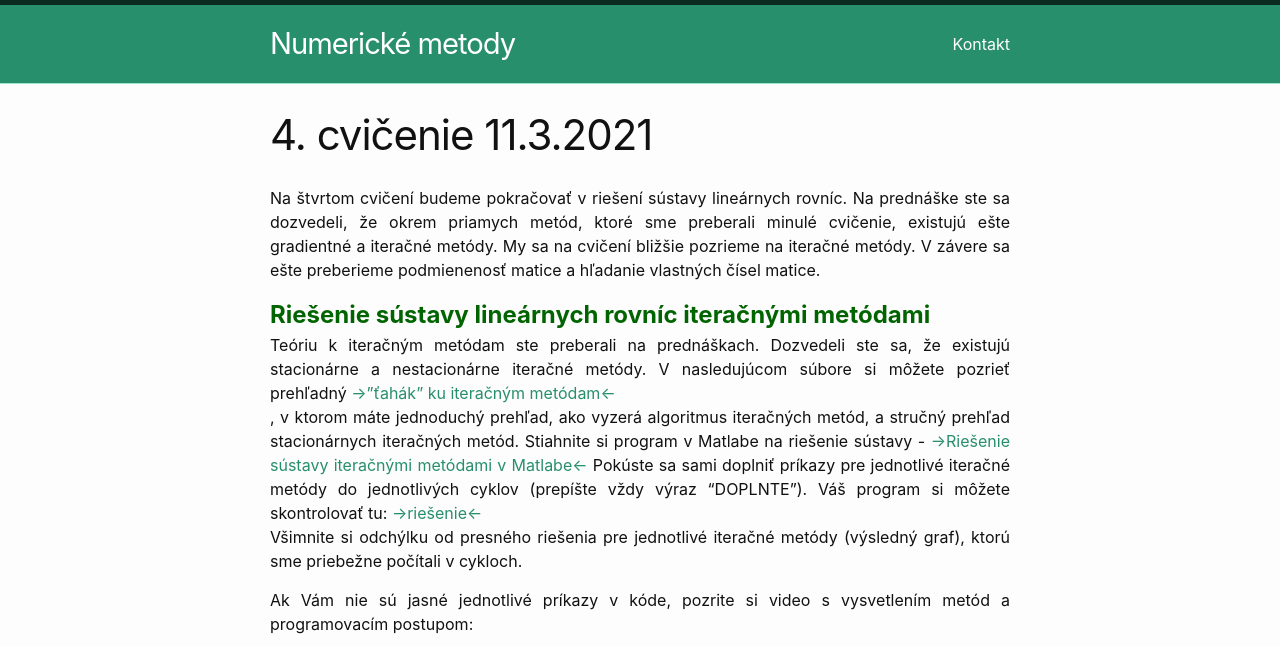
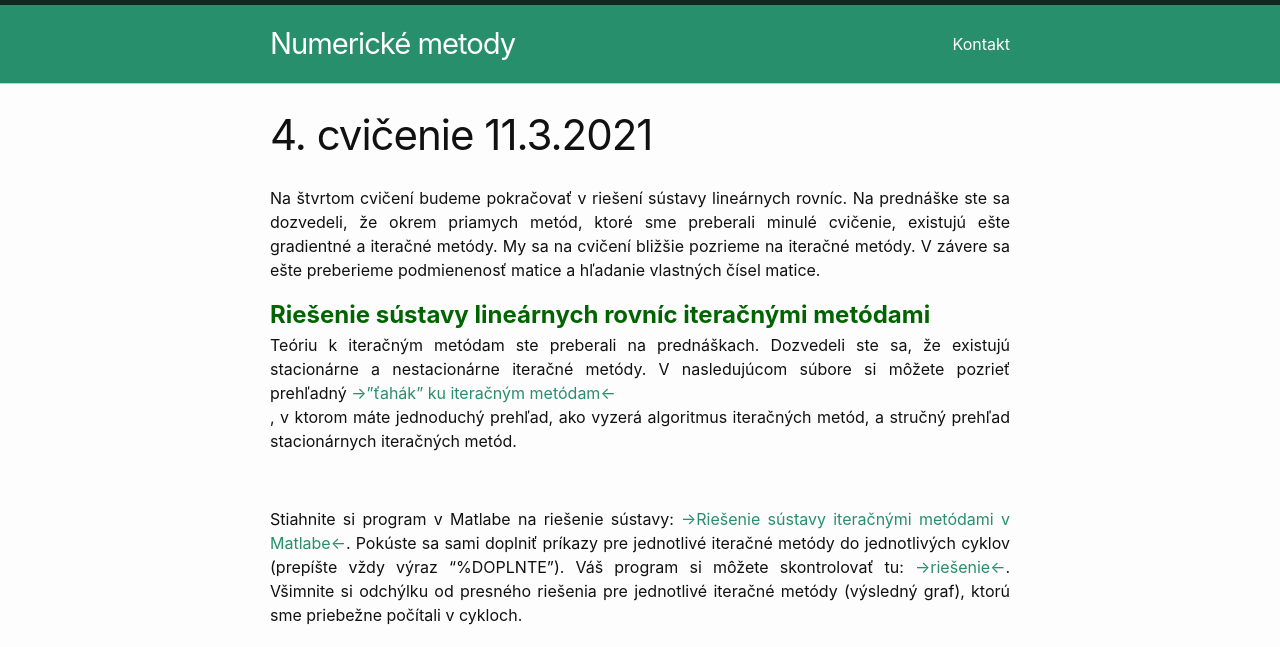
Before and after one commit to maslarova/maslarova.github.io, a Jekyll site: the page built from _posts/2021-03-11-cvicenie4.md, in a window 1280 px wide and 900 px high, cut to the strip 0-647 px from the top of the window. Built offline with Jekyll 4.4.1, drawn with Linux system fonts in a browser that asks for light colours.

Commit message:
2021-03-11-cvicenie4.md

```diff
--- a/_posts/2021-03-11-cvicenie4.md
+++ b/_posts/2021-03-11-cvicenie4.md
@@ -23,12 +23,13 @@ Na štvrtom cvičení budeme pokračovať v riešení sústavy lineárnych rovn
 V závere sa ešte preberieme podmienenosť matice a hľadanie vlastných čísel matice.
 
 <span style="color:DarkGreen"> <font size="+2"><b>Riešenie sústavy lineárnych rovníc iteračnými metódami</b></font></span><br>
-Teóriu k iteračným metódam ste preberali na prednáškach.
-Dozvedeli ste sa, že existujú stacionárne a nestacionárne iteračné metódy. V nasledujúcom súbore si môžete pozrieť prehľadný [->"ťahák" ku iteračným metódam<-](http://maslarova.github.io/cvicenie5/iteracne_metody_tahak.pdf)  <br />, v ktorom máte jednoduchý prehľad, ako vyzerá algoritmus iteračných metód, a stručný prehľad stacionárnych iteračných metód.
-Stiahnite si program v Matlabe na riešenie sústavy - [->Riešenie sústavy iteračnými metódami v Matlabe<-](http://maslarova.github.io/cvicenie4/porovnani.m)
-Pokúste sa sami doplniť príkazy pre jednotlivé iteračné metódy do jednotlivých cyklov (prepíšte vždy výraz "DOPLNTE").
-Váš program si môžete skontrolovať tu: [->riešenie<-](http://maslarova.github.io/cvicenie4/porovnani_riesenie.m)<br />
-  Všimnite si odchýlku od presného riešenia pre jednotlivé iteračné metódy (výsledný graf), ktorú sme priebežne počítali v cykloch.
+Teóriu k iteračným metódam ste preberali na prednáškach. Dozvedeli ste sa, že existujú stacionárne a nestacionárne iteračné metódy. V nasledujúcom súbore si môžete pozrieť prehľadný [->"ťahák" ku iteračným metódam<-](http://maslarova.github.io/cvicenie5/iteracne_metody_tahak.pdf)  <br />, v ktorom máte jednoduchý prehľad, ako vyzerá algoritmus iteračných metód, a stručný prehľad stacionárnych iteračných metód.
+
+<br>
+
+Stiahnite si program v Matlabe na riešenie sústavy: [->Riešenie sústavy iteračnými metódami v Matlabe<-](http://maslarova.github.io/cvicenie4/porovnani.m).
+Pokúste sa sami doplniť príkazy pre jednotlivé iteračné metódy do jednotlivých cyklov (prepíšte vždy výraz "%DOPLNTE").
+Váš program si môžete skontrolovať tu: [->riešenie<-](http://maslarova.github.io/cvicenie4/porovnani_riesenie.m). Všimnite si odchýlku od presného riešenia pre jednotlivé iteračné metódy (výsledný graf), ktorú sme priebežne počítali v cykloch.
 
 Ak Vám nie sú jasné jednotlivé príkazy v kóde, pozrite si video s vysvetlením metód a programovacím postupom:
 {% include youtube.html id="zX3JIw_cYHM" %}
```
